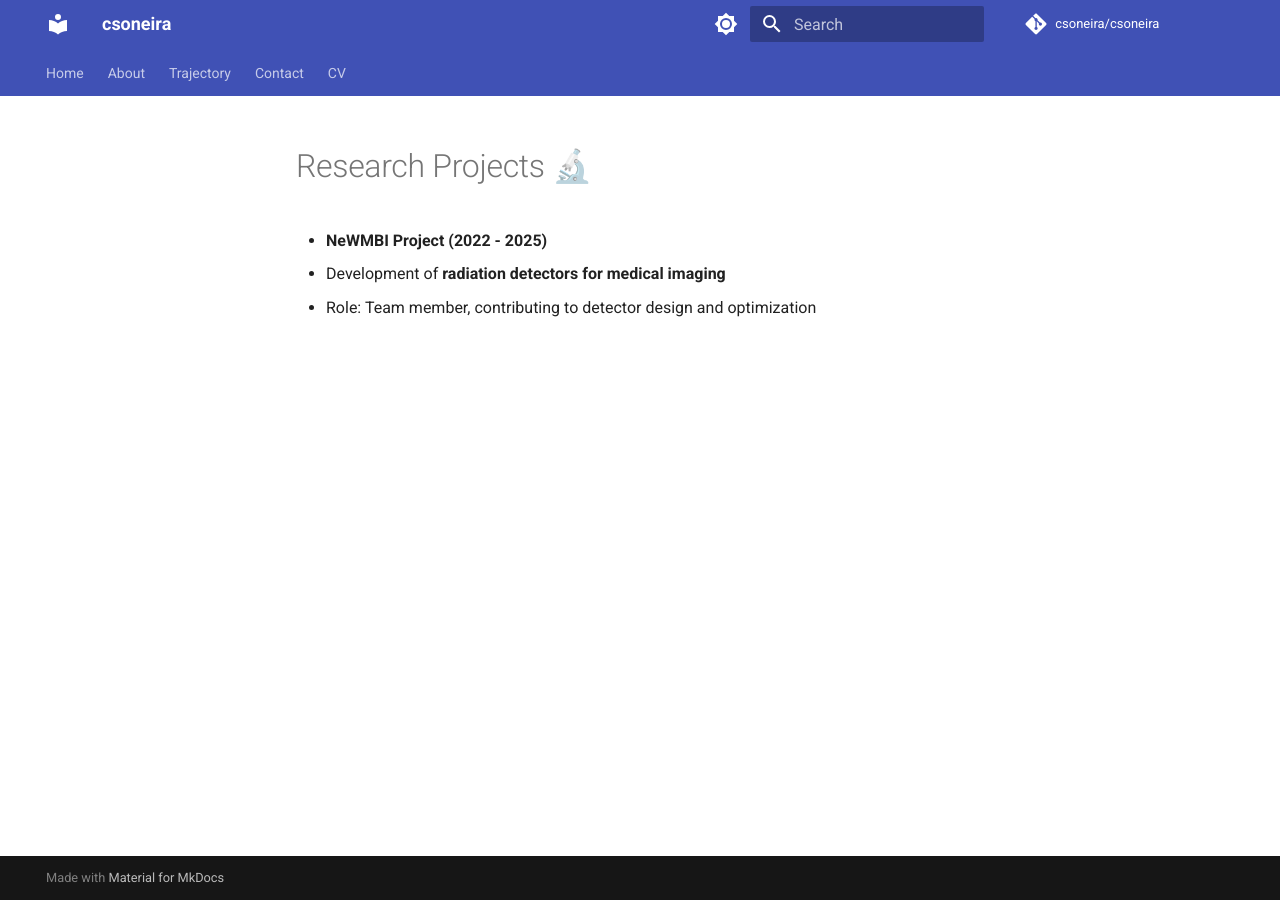
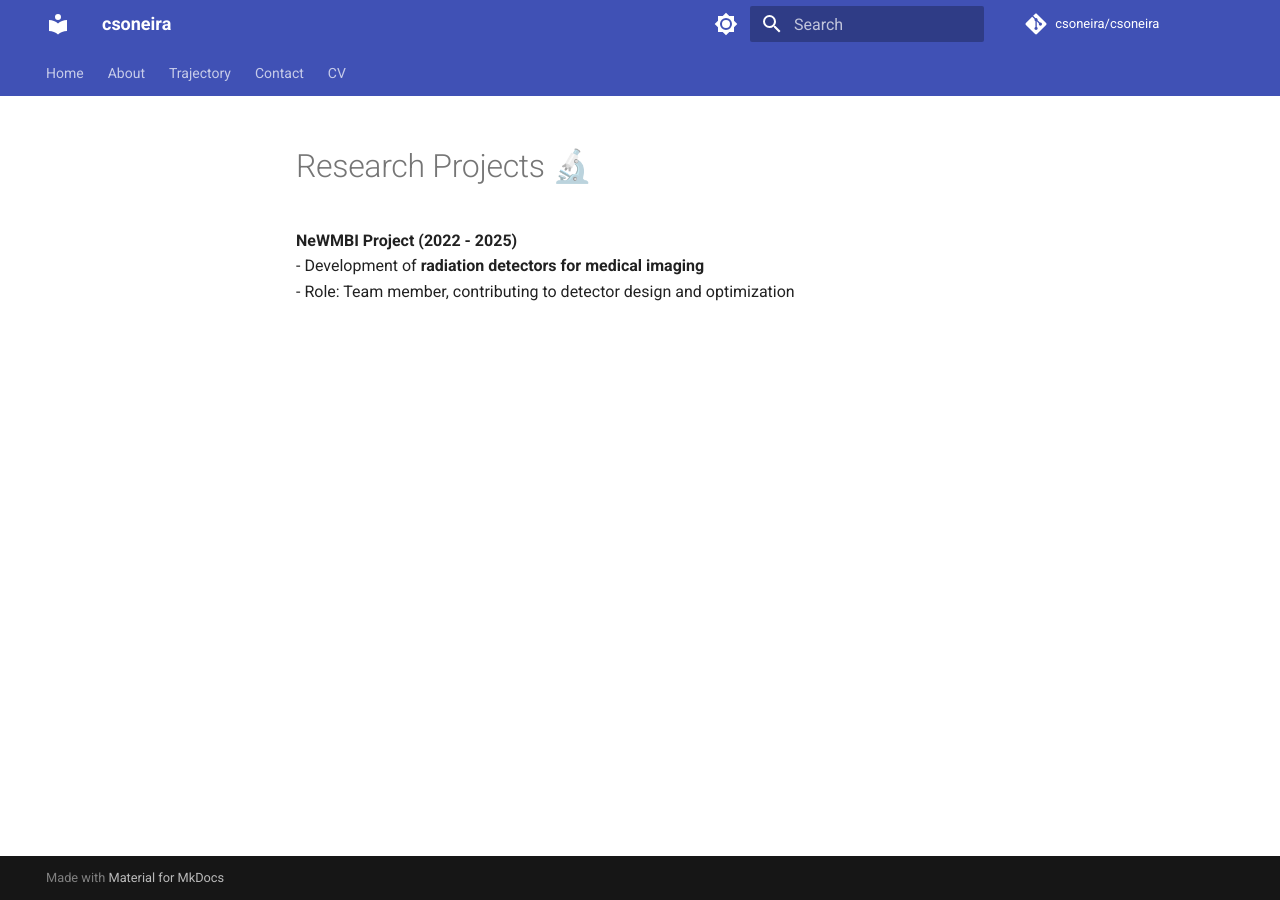
Before and after one commit to csoneira/csoneira, an MkDocs documentation site: the page built from docs/trajectory/project.md, in a window 1280 px wide. Built offline with MkDocs 1.6.1 and Material for MkDocs 9.7.7, drawn with Linux system fonts in a browser that asks for light colours; comment, search, counter and statistics services are not loaded.

```diff
--- a/docs/trajectory/project.md
+++ b/docs/trajectory/project.md
@@ -1,5 +1,5 @@
 # Research Projects 🔬
 
-- **NeWMBI Project (2022 - 2025)**
-  - Development of **radiation detectors for medical imaging**
-  - Role: Team member, contributing to detector design and optimization
+**NeWMBI Project (2022 - 2025)**
+- Development of **radiation detectors for medical imaging**
+- Role: Team member, contributing to detector design and optimization
```
